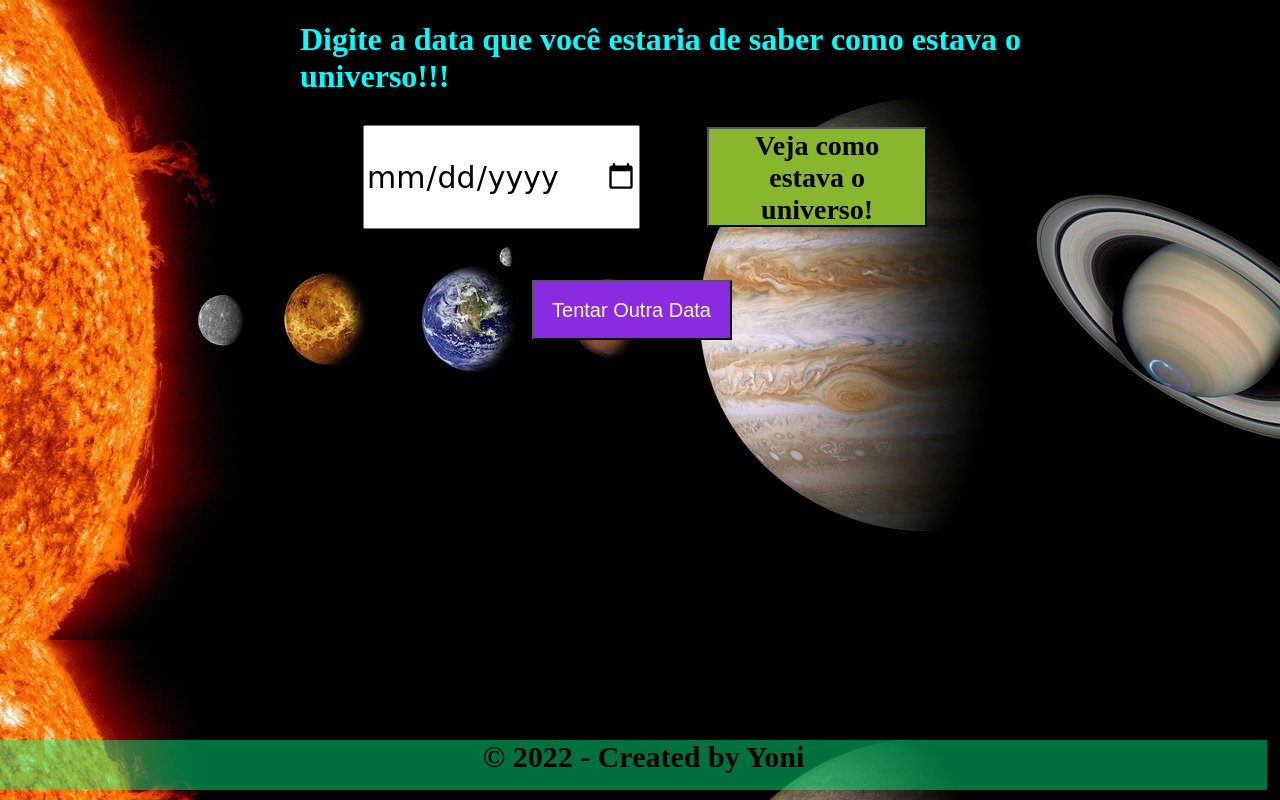
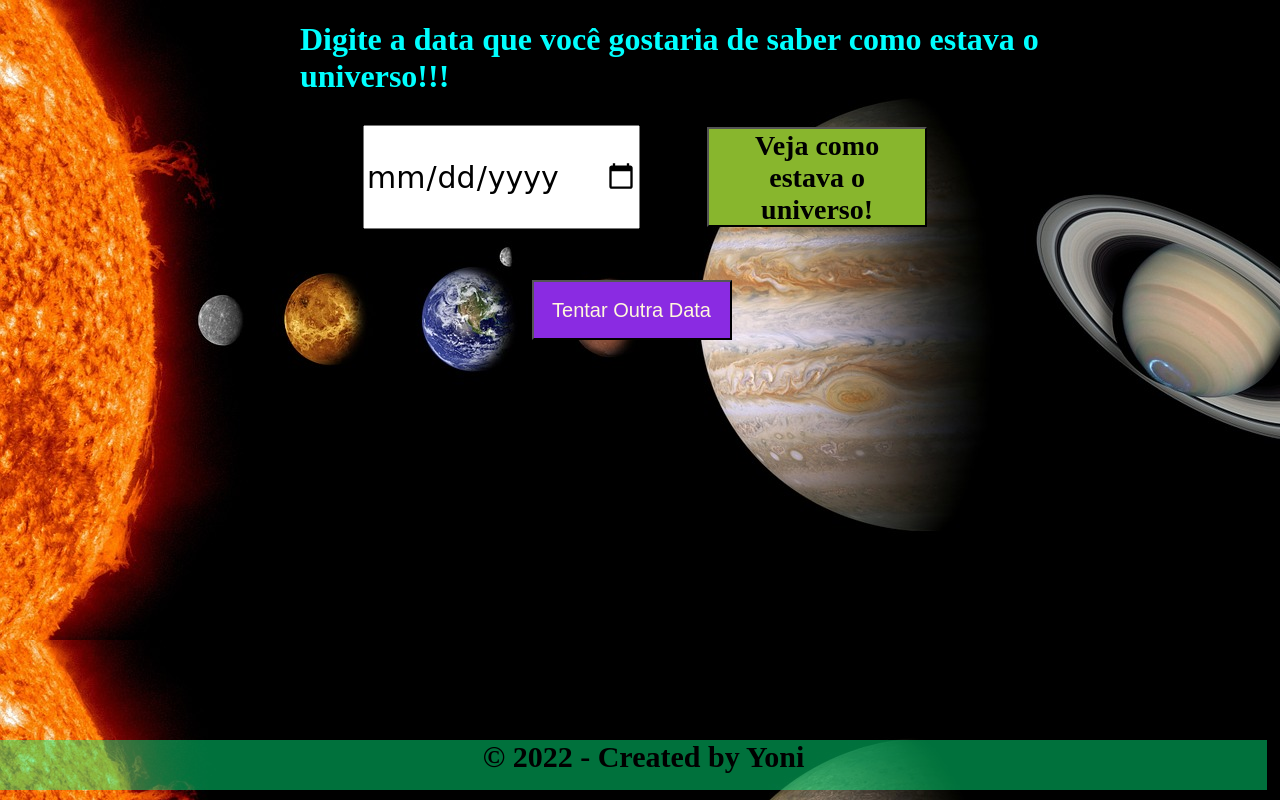
Before and after one commit to yonirg/Projeto-APOD, a plain HTML site: page index.html in a window 1280 px wide. Drawn offline with nearby package versions, Linux system fonts and the light colour scheme.

Commit message:
Update index.html

```diff
--- a/index.html
+++ b/index.html
@@ -9,7 +9,7 @@
 </head>
 <body>
     <div id="tudo">
-        <h1>Digite a data que você estaria de saber como estava o universo!!!</h1>
+        <h1>Digite a data que você gostaria de saber como estava o universo!!!</h1>
         <div id="container">
             <input type="date" id="data" placeholder="Digite o dia">
             <button id="botao">Veja como estava o universo!</button><br><br>
```
